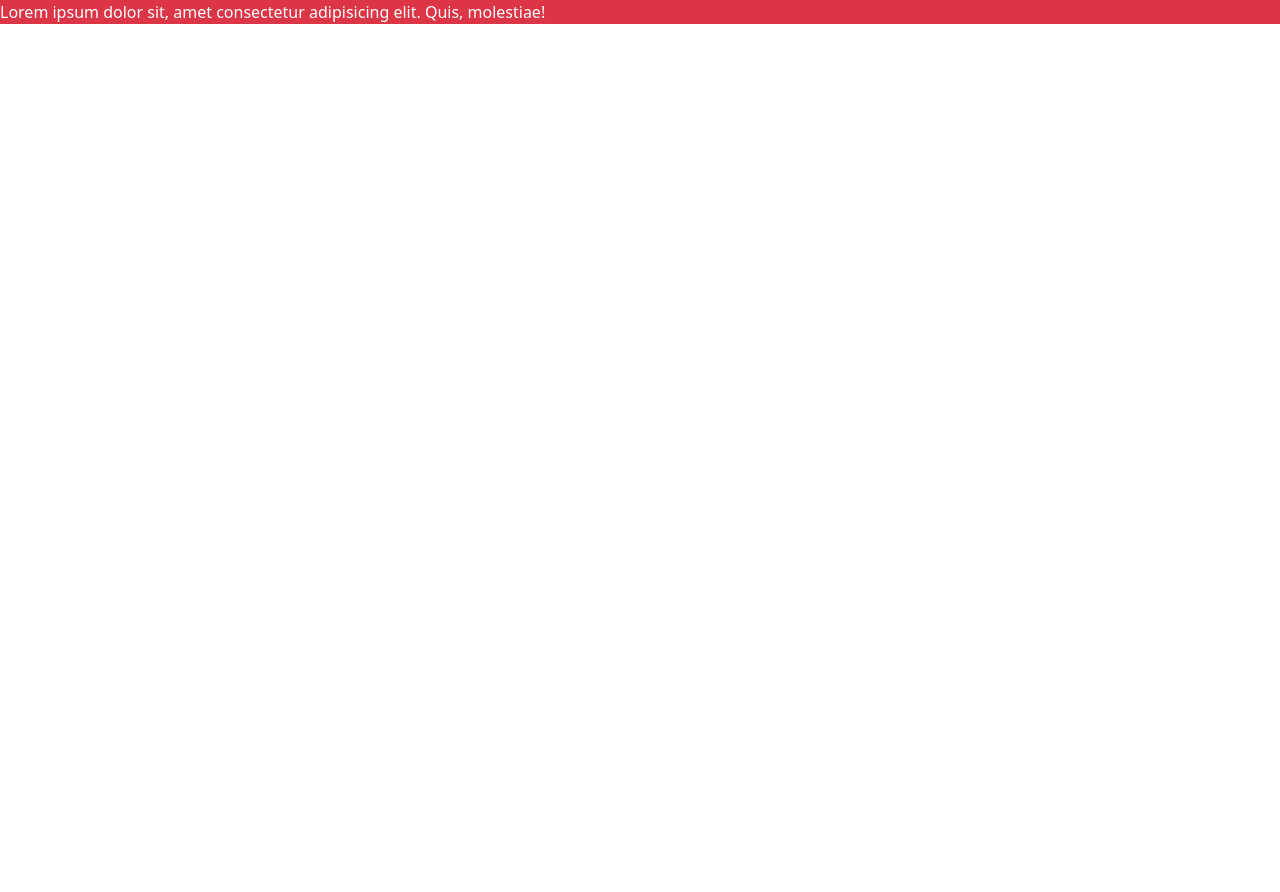
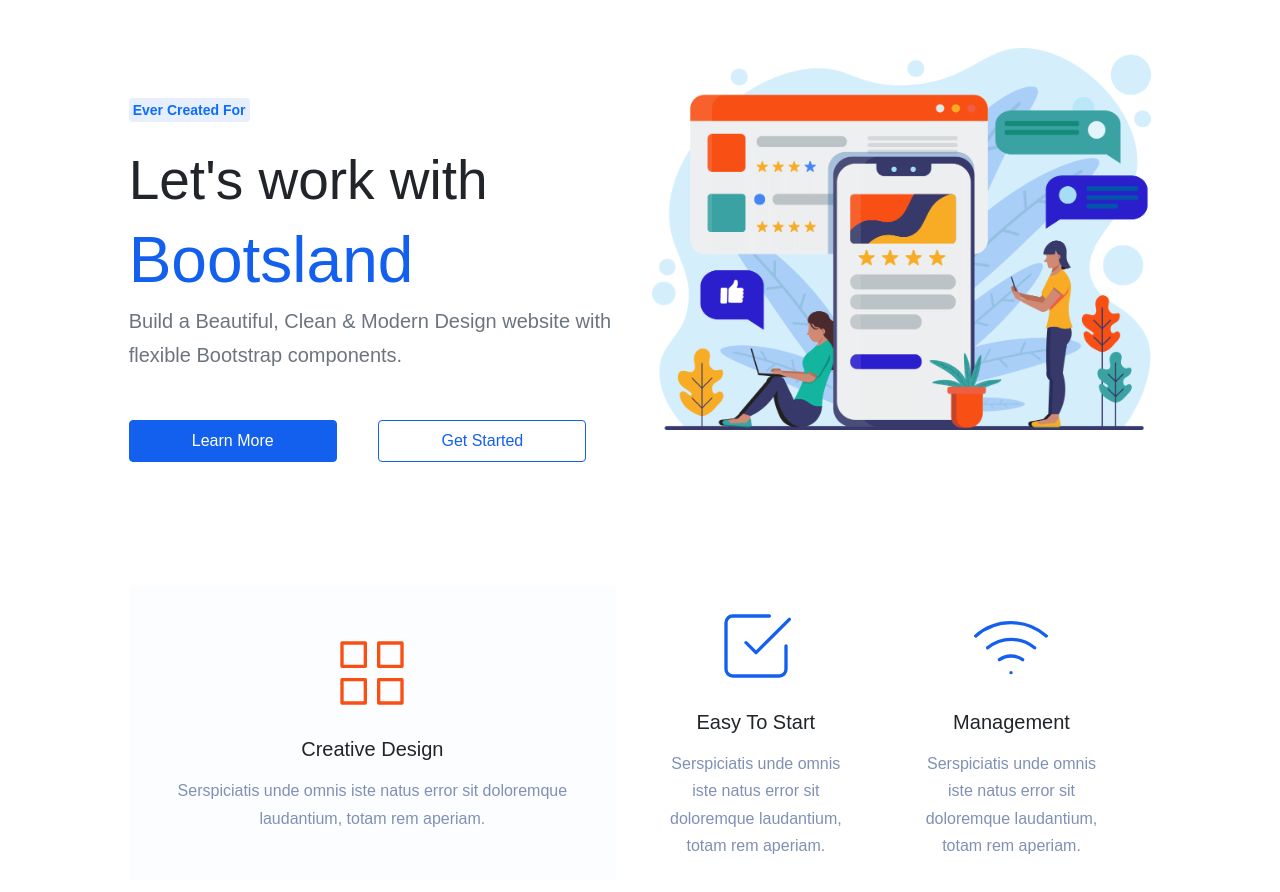
Before and after one commit to mreskini/Bootsland, a React (Create React App) app: page / in a window 1280 px wide. Shown: the top 892 px of the page. Before the commit the page ends 800 px from the top, so only its background shows below. Built offline with nearby package versions, Linux system fonts and the light colour scheme.

Commit message:
added hero & row-one components to the project

```diff
--- a/src/App.js
+++ b/src/App.js
@@ -1,9 +1,11 @@
 import Hero from "./components/hero";
+import RowOne from "./components/row-one";
 
 function App() {
     return (
       <>
         <Hero />
+        <RowOne />
       </>
     );
 }
--- a/src/components/hero.jsx
+++ b/src/components/hero.jsx
@@ -1,9 +1,34 @@
+import img from "../images/hero-section-image.png"
 export default function Hero(){
     return (
-        <div
-            className="bg-danger text-white"
-        >
-            Lorem ipsum dolor sit, amet consectetur adipisicing elit. Quis, molestiae!
+        <div className="container-fluid">
+            <div className="row col-10 mt-5 mx-auto">
+                <div className="col-lg-6 pt-lg-5">
+                    <p className="text-primary">
+                        <span className="fs-14 bg-light-primary-color bold p-1 rounded">Ever Created For</span>
+                    </p>
+                    <div className="fs-55">
+                        Let's work with <br />
+                        <span className="text-primary-color display-3">Bootsland</span>
+                    </div>
+                    <p className="fs-20 normal text-muted lead">
+                        Build a Beautiful, Clean & Modern Design website with flexible Bootstrap components.
+                    </p>
+                    <div className="row m-0 mt-5">
+                        <div className="btn btn-primary-color py-2 col-lg-5">
+                            Learn More
+                        </div>
+                        <div className="col-lg-1"></div>
+                        <div className="btn btn-outline-primary-color py-2 col-lg-5">
+                            Get Started
+                        </div>
+                        <div className="col-lg-1"></div>
+                    </div>
+                </div>
+                <div className="col-lg-6">
+                    <img src={img} alt="hero-image" className="img-fluid" />
+                </div>
+            </div>
         </div>
     )
 }
--- /dev/null
+++ b/src/components/horizontal-scrollable-list.jsx
@@ -0,0 +1,5 @@
+export default function horizontalScrollabelList(){
+    return(
+        <></>
+    )
+}
--- /dev/null
+++ b/src/components/row-one.jsx
@@ -0,0 +1,50 @@
+export default function RowOne(){
+    return (
+        <div className="container-fluid text-center">
+            <div className="row col-10 my-5 py-5 mx-auto">
+                <div class="row align-items-center">
+                    <div class="col-xl-6 col-lg-4 mb-8 mb-lg-0">
+                        <div class="px-4 py-7 rounded hover-translate bg-primary-soft">
+                            <div>
+                                <svg width="80" height="80" viewBox="0 0 24 24" fill="none" stroke="#f94f15" stroke-width="1" stroke-linecap="round" stroke-linejoin="round" class="feather feather-grid">
+                                    <rect x="3" y="3" width="7" height="7"></rect>
+                                    <rect x="14" y="3" width="7" height="7"></rect>
+                                    <rect x="14" y="14" width="7" height="7"></rect>
+                                    <rect x="3" y="14" width="7" height="7"></rect>
+                                </svg>
+                            </div>
+                            <h5 class="mt-4 mb-3">Creative Design</h5>
+                            <p class="mb-0">Serspiciatis unde omnis iste natus error sit doloremque laudantium, totam rem aperiam.</p>
+                        </div>
+                    </div>
+                    <div class="col-xl-3 col-lg-4 col-sm-6">
+                        <div class="px-4 py-7 rounded hover-translate">
+                            <div>
+                                <svg width="80" height="80" viewBox="0 0 24 24" fill="none" stroke="#1360ef" stroke-width="1" stroke-linecap="round" stroke-linejoin="round" class="feather feather-check-square">
+                                    <polyline points="9 11 12 14 22 4"></polyline>
+                                    <path d="M21 12v7a2 2 0 0 1-2 2H5a2 2 0 0 1-2-2V5a2 2 0 0 1 2-2h11"></path>
+                                </svg>
+                            </div>
+                            <h5 class="mt-4 mb-3">Easy To Start</h5>
+                            <p class="mb-0">Serspiciatis unde omnis iste natus error sit doloremque laudantium, totam rem aperiam.</p>
+                        </div>
+                    </div>
+                    <div class="col-xl-3 col-lg-4 col-sm-6 mt-6 mt-sm-0">
+                        <div class="px-4 py-7 rounded hover-translate">
+                            <div>
+                                <svg width="80" height="80" viewBox="0 0 24 24" fill="none" stroke="#1360ef" stroke-width="1" stroke-linecap="round" stroke-linejoin="round" class="feather feather-wifi">
+                                    <path d="M5 12.55a11 11 0 0 1 14.08 0"></path>
+                                    <path d="M1.42 9a16 16 0 0 1 21.16 0"></path>
+                                    <path d="M8.53 16.11a6 6 0 0 1 6.95 0"></path>
+                                    <line x1="12" y1="20" x2="12" y2="20"></line>
+                                </svg>
+                            </div>
+                            <h5 class="mt-4 mb-3">Management</h5>
+                            <p class="mb-0">Serspiciatis unde omnis iste natus error sit doloremque laudantium, totam rem aperiam.</p>
+                        </div>
+                    </div>
+                </div>
+            </div>
+        </div>
+    )
+}
--- a/src/index.css
+++ b/src/index.css
@@ -1,8 +1,119 @@
+:root{
+  --theme-primary-color: #1360EF;
+  --theme-secondary-color: #F94F15;
+}
 body {
   margin: 0;
-  font-family: -apple-system, BlinkMacSystemFont, 'Segoe UI', 'Roboto', 'Oxygen',
-    'Ubuntu', 'Cantarell', 'Fira Sans', 'Droid Sans', 'Helvetica Neue',
-    sans-serif;
-  -webkit-font-smoothing: antialiased;
-  -moz-osx-font-smoothing: grayscale;
+  font-family: 'Poppins', sans-serif !important;
+  font-style: normal;
+  transition: all 0.5s ease-in-out 0s;
+  color: #1d1d33;
 }
+
+.text-primary-color{
+  color: var(--theme-primary-color) !important;
+}
+
+.normal{
+  font-weight: normal !important;
+}
+.bold{
+  font-weight: bold !important;
+}
+.fs-14{
+  font-size: 14px !important;
+}
+.fs-20{
+  font-size: 20px !important;
+}
+.fs-55{
+  font-size: 55px !important;
+}
+.btn-primary-color, .btn-outline-primary-color{
+  color: #fff !important;
+  background-color: #1360ef !important;
+  border-color: #1360ef !important;
+  transition: 500ms !important;
+}
+
+.btn-outline-primary-color{
+  background-color: transparent !important;
+  color: var(--theme-primary-color) !important;
+}
+
+.btn-primary-color:hover{
+  background-color: var(--theme-secondary-color) !important;
+  border-color: var(--theme-secondary-color) !important;
+}
+
+.btn-outline-primary-color:hover{
+  color: white !important;
+  background-color: var(--theme-secondary-color) !important;
+  border-color: var(--theme-secondary-color) !important;
+}
+
+
+.bg-light-primary-color{
+  background-color: #E7EFFD;
+}
+
+
+.horizontal-scrollable > .row {
+  overflow-x: auto;
+  white-space: nowrap;
+}
+
+.horizontal-scrollable > .row > .col-xs-4 {
+  display: inline-block;
+  float: none;
+}
+
+
+/* Decorations */
+
+.col-xs-4 {
+  color: white;
+  font-size: 24px;
+  padding-bottom: 20px;
+  padding-top: 18px;
+}
+
+.col-xs-4:nth-child(2n+1) {
+  background: green;
+}
+
+.col-xs-4:nth-child(2n+2) {
+  background: black;
+}
+
+.hover-translate{
+  transition: all 0.5s ease-in-out 0s;
+}
+
+.bg-primary-soft {
+  background-color: rgba(19, 96, 239, 0.01);
+}
+
+p{
+  color: #8090b5;
+  line-height: 1.7;
+}
+
+.hover-translate:hover {
+  box-shadow: 0 10px 55px 5px rgb(137 173 255 / 15%);
+  background-color: #fff;
+  -webkit-transform: translate3d(0, -20px, 0);
+  -moz-transform: translate3d(0, -20px, 0);
+  transform: translate3d(0, -20px, 0);
+}
+
+.pb-7, .py-7 {
+  padding-bottom: 3rem !important;
+}
+.pt-7, .py-7 {
+  padding-top: 3rem !important;
+}
+.lead {
+  font-size: 1.25rem !important;
+  font-weight: 300 !important;
+}
```
Also changed, not shown: src/images/hero-section-image.png (added).
